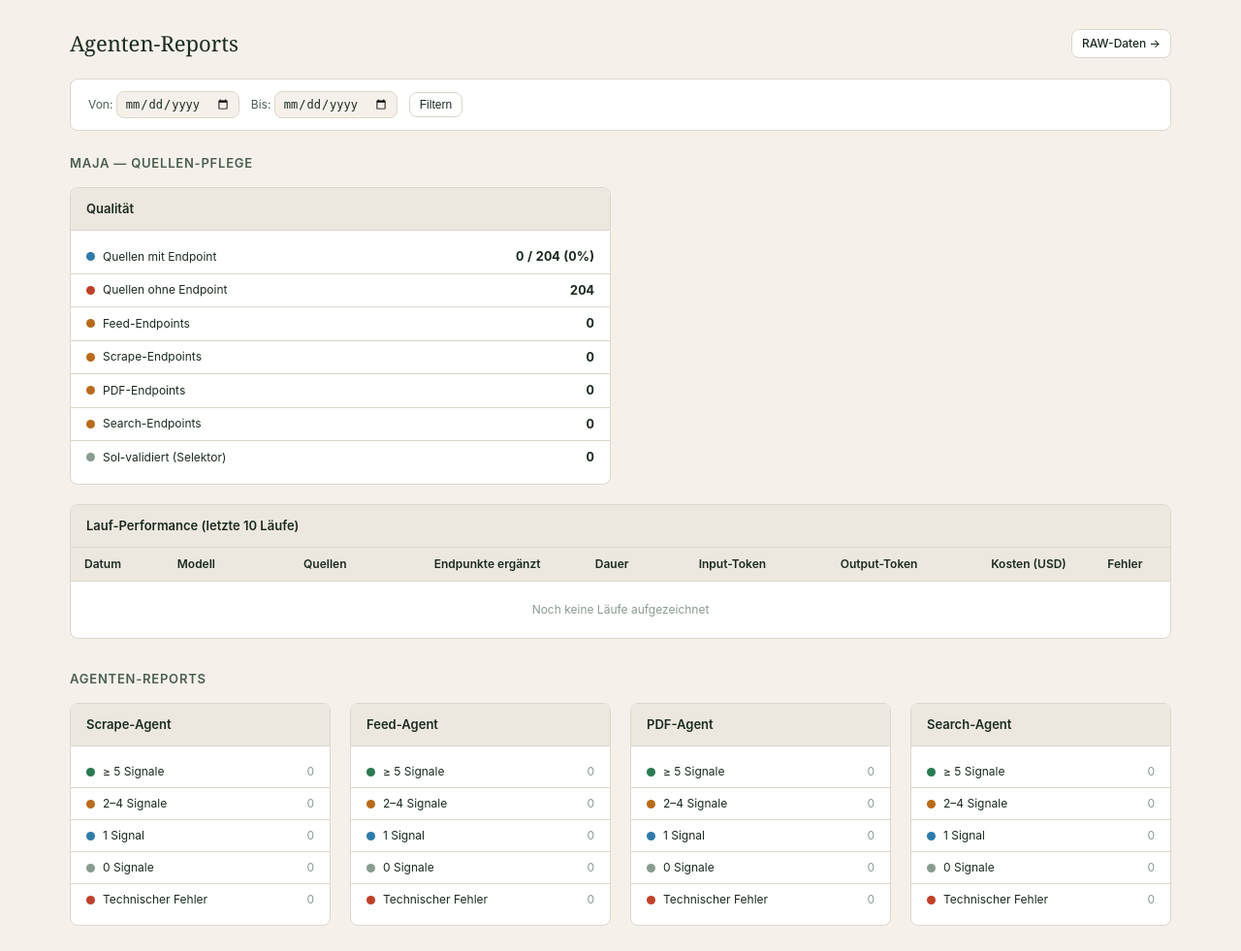
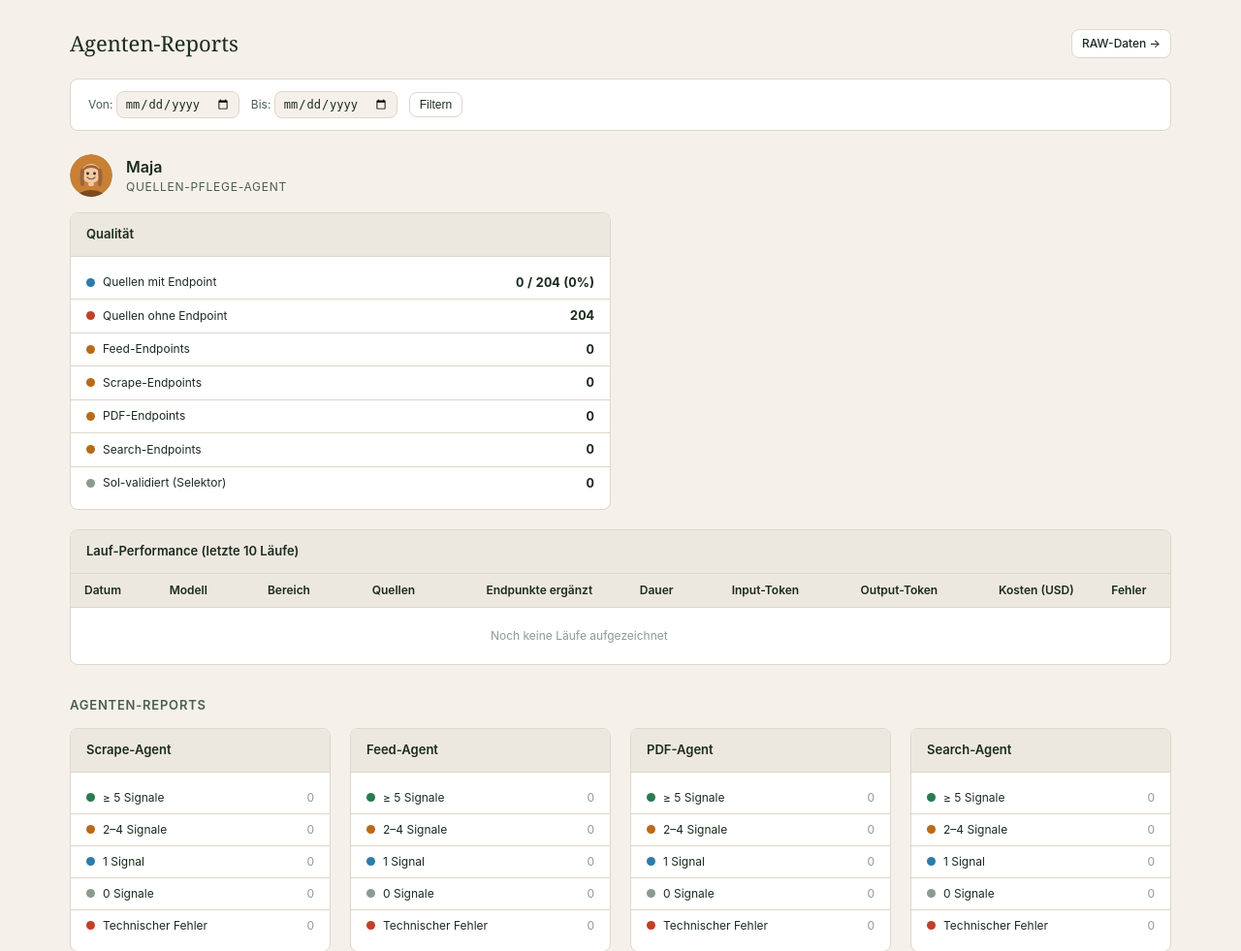
Before and after one commit to sebthamm/branchenradar, a Flask app: page /admin/agent-reports in a window 1280 px wide. Shown: the part 62-1043 px from the top of the page at 97% size. Before the commit the page ends 1017 px from the top, so only its background shows below. Run offline with Flask 3, Linux system fonts and the light colour scheme; the visitor is signed in with stand-in values (Sample User, id 1); data that the repository does not hold is empty.

Commit message:
Maja Report: Avatar-Header, Bereich-Spalte in Lauf-Performance

```diff
--- a/templates/admin_agent_reports.html
+++ b/templates/admin_agent_reports.html
@@ -67,7 +67,24 @@
 
   {# ── Maja Report ── #}
   <div style="margin-bottom:32px">
-    <div style="font-size:13px;font-weight:600;color:var(--muted);text-transform:uppercase;letter-spacing:.06em;margin-bottom:14px">Maja — Quellen-Pflege</div>
+    <div style="display:flex;align-items:center;gap:14px;margin-bottom:16px">
+      <svg viewBox="0 0 44 44" width="44" height="44" style="border-radius:50%;overflow:hidden;flex-shrink:0;display:block" aria-hidden="true">
+        <circle cx="22" cy="22" r="22" fill="#C88035"/>
+        <ellipse cx="22" cy="46" rx="16" ry="9" fill="#7A4A1E"/>
+        <rect x="19" y="29" width="6" height="4" rx="2" fill="#F5C9A0"/>
+        <circle cx="22" cy="20" r="10" fill="#F5C9A0"/>
+        <path d="M12 21 C12 8 32 8 32 21 L30 17 Q22 11 14 17 Z" fill="#9C6438"/>
+        <path d="M13 17 Q12 24 13 31" stroke="#9C6438" stroke-width="4" stroke-linecap="round" fill="none"/>
+        <path d="M31 17 Q32 24 31 31" stroke="#9C6438" stroke-width="4" stroke-linecap="round" fill="none"/>
+        <circle cx="18.5" cy="20" r="1.4" fill="#2A2A2A"/>
+        <circle cx="25.5" cy="20" r="1.4" fill="#2A2A2A"/>
+        <path d="M18 24 Q22 27.5 26 24" stroke="#666" stroke-width="1.2" fill="none" stroke-linecap="round"/>
+      </svg>
+      <div>
+        <div style="font-size:16px;font-weight:600">Maja</div>
+        <div style="font-size:12px;color:var(--muted);text-transform:uppercase;letter-spacing:.06em">Quellen-Pflege-Agent</div>
+      </div>
+    </div>
     <div style="display:grid;grid-template-columns:1fr 1fr;gap:20px" id="maja-report-grid">
 
       {# Qualität #}
@@ -87,6 +104,7 @@
               <tr style="background:var(--surface2);text-align:left">
                 <th style="padding:8px 14px;font-weight:600;border-bottom:1px solid var(--border)">Datum</th>
                 <th style="padding:8px 14px;font-weight:600;border-bottom:1px solid var(--border)">Modell</th>
+                <th style="padding:8px 14px;font-weight:600;border-bottom:1px solid var(--border);text-align:center">Bereich</th>
                 <th style="padding:8px 14px;font-weight:600;border-bottom:1px solid var(--border);text-align:right">Quellen</th>
                 <th style="padding:8px 14px;font-weight:600;border-bottom:1px solid var(--border);text-align:right">Endpunkte ergänzt</th>
                 <th style="padding:8px 14px;font-weight:600;border-bottom:1px solid var(--border);text-align:right">Dauer</th>
@@ -239,6 +257,7 @@ document.addEventListener('keydown', e => { if (e.key === 'Escape') closeDetailB
       return `<tr style="${bg}">
         <td style="padding:7px 14px">${r.run_at || '—'}</td>
         <td style="padding:7px 14px;color:var(--muted)">${modelShort(r.model || '')}</td>
+        <td style="padding:7px 14px;text-align:center;font-variant-numeric:tabular-nums;color:var(--navy);font-weight:600">${r.range || '—'}</td>
         <td style="padding:7px 14px;text-align:right;font-variant-numeric:tabular-nums">${r.sources_total ?? '—'}</td>
         <td style="padding:7px 14px;text-align:right;font-variant-numeric:tabular-nums;font-weight:600">${r.endpoints_added ?? '—'}</td>
         <td style="padding:7px 14px;text-align:right;color:var(--muted)">${r.duration_s != null ? dur(r.duration_s) : '—'}</td>
```
Also changed, not shown: maja_runner.py (+6 -5 lines).
